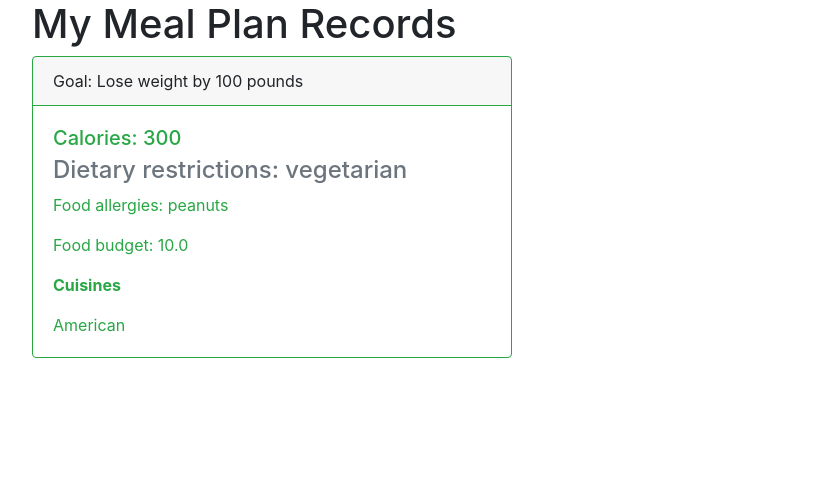
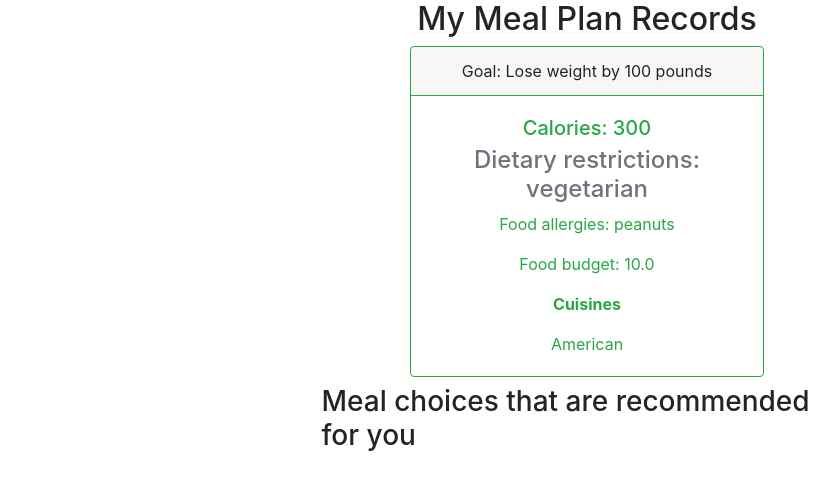
Before and after one commit to Peterisawesome17/ReMoodWork, a Django app: template remoodwork/workrecords/templates/workrecords/meal_plan_main_page.html in a window 1280 px wide. Shown: the part 56-546 px from the top of the page, without its empty margins (53-892 px from the left). Run offline with Django 4.2, Linux system fonts and the light colour scheme; the template is opened without the code that fills it: values that come from a table or form of the project are taken from there, others are empty; data comes from the database, SQL or seed files in the repository.

Commit message:
Adjusted meal plan page for food meal item list of remoodwork.

```diff
--- a/remoodwork/workrecords/templates/workrecords/meal_plan_main_page.html
+++ b/remoodwork/workrecords/templates/workrecords/meal_plan_main_page.html
@@ -12,10 +12,10 @@
 {% block content %}
 <body>
 {% if meal_plan_record %}
-<div class="container">
-    <div class="row">
-        <div class="col-12">
-            <h1>My Meal Plan Records</h1>
+<div style="display: flex; justify-content: center;">
+    <div style="display: flex; flex-direction: column; align-items: center;">
+    <div style="width: 60%; text-align: center;">
+            <h2>My Meal Plan Records</h2>
             <div class="card border-success mb-2" style="max-width: 30rem;">
                 <div class="card-header border-success">Goal: {{ meal_plan_record.goal }}</div>
                 <div class="card-body text-success">
@@ -30,7 +30,12 @@
                     <p class="card-text">{{ meal_plan_record.cuisine }}</p>
                 </div>
             </div>
-        </div>
+    </div>
+    <div style="width: 90%;">
+        <h3>
+            Meal choices that are recommended for you
+        </h3>
+    </div>
     </div>
 </div>
 {% else %}
```
